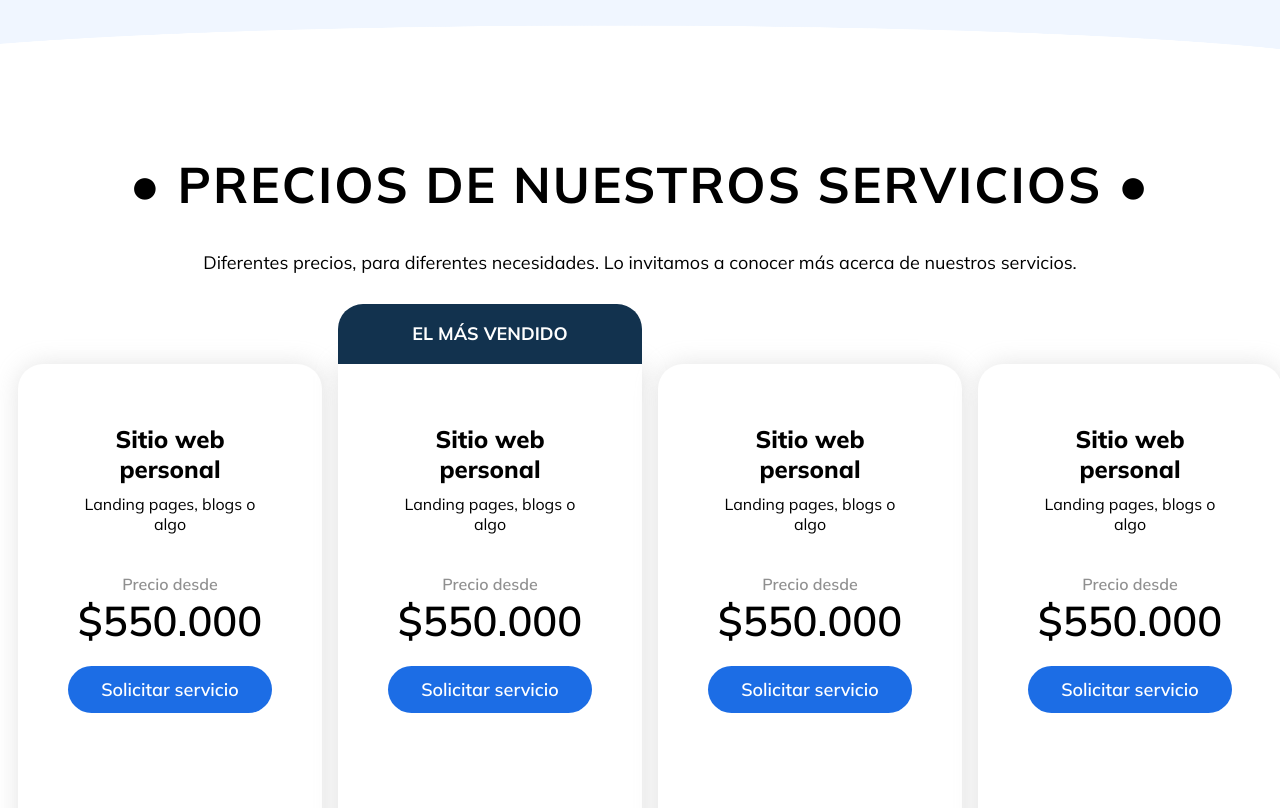
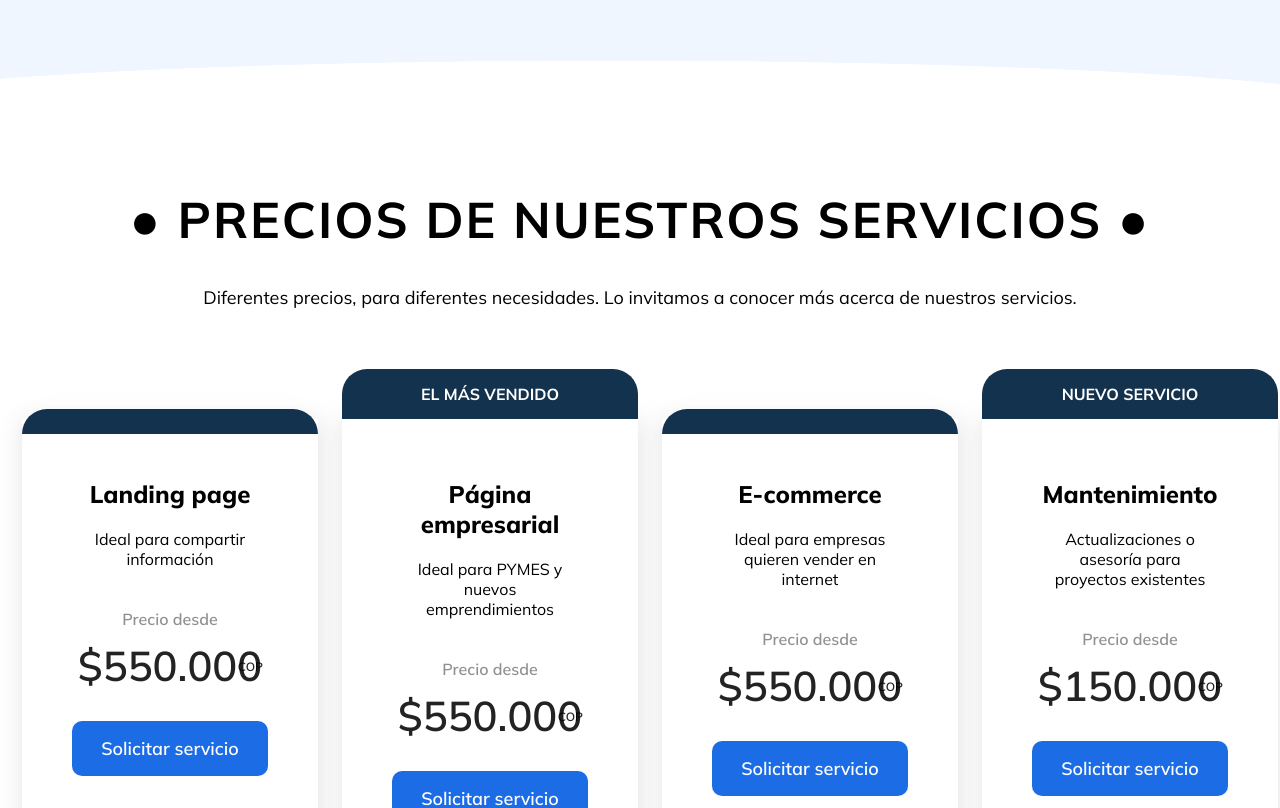
Before and after one commit to santiagobaronz/oasis-webcore, a PHP site: page / in a window 1280 px wide; the page is wider, and only the part inside the window is pictured. Shown: the part 4371-5179 px from the top of that part. Run offline with PHP 8.4, Linux system fonts and the light colour scheme.

Commit message:
[Diseño] Tabla de precios finalizadas

```diff
--- a/css/home/styles-home.css
+++ b/css/home/styles-home.css
@@ -117,7 +117,7 @@
     overflow: hidden;
 }
 
-.box-area2 li{
+.box-area2 > li{
     position: absolute;
     display: block;
     list-style: none;
@@ -129,7 +129,7 @@
     border-radius: 15px;
 }
 
-.box-area2 li:nth-child(1){
+.box-area2 > li:nth-child(1){
     left: 86%;
     width: 80px;
     height: 80px;
@@ -137,7 +137,7 @@
     animation-duration: 10s;
 }
 
-.box-area2 li:nth-child(2){
+.box-area2 > li:nth-child(2){
     left: 36%;
     width: 20px;
     height: 20px;
@@ -145,7 +145,7 @@
     animation-duration: 10s;
 }
 
-.box-area2 li:nth-child(3){
+.box-area2 > li:nth-child(3){
     left: 56%;
     width: 50px;
     height: 50px;
@@ -153,7 +153,7 @@
     animation-duration: 9s;
 }
 
-.box-area2 li:nth-child(4){
+.box-area2 > li:nth-child(4){
     left: 25%;
     width: 25px;
     height: 25px;
@@ -161,7 +161,7 @@
     animation-duration: 5s;
 }
 
-.box-area2 li:nth-child(5){
+.box-area2 > li:nth-child(5){
     left: 67%;
     width: 15px;
     height: 15px;
@@ -169,7 +169,7 @@
     animation-duration: 9s;
 }
 
-.box-area2 li:nth-child(6){
+.box-area2 > li:nth-child(6){
     left: 10%;
     width: 30px;
     height: 30px;
@@ -232,7 +232,7 @@
     font-weight: 400;
 }
 
-    .txt-section-1 .subtitle{
+.txt-section-1 .subtitle{
     font-size: 22px;
     color: #1a1b1e;
     font-weight: 400;
@@ -361,11 +361,6 @@
     transform: rotate(-2deg);
 }
 
-
-
-
-
-
 .box-info-home{
     width: 100%;
     border-radius: 15px;
@@ -515,17 +510,20 @@
 .info-prices p{
     text-align: center;
     font-size: 18px;
-    margin-bottom: 80px;
-}
-
+    margin-bottom: 100px;
+}
+
+.box-price{
+    padding: 0 12px;
+}
 
 .box-prices-unitary{
     position: relative;
     width: 100%;
-    height: 700px;
+    height: auto;
     margin: 10px;
     background-color: #fff;
-    border-radius: 25px;
+    border-radius: 0px 0px 25px 25px;
     box-shadow: 1px 1px 25px rgb(219, 219, 219, 0.8);
     padding: 20px;
     transition: 1s all;
@@ -538,16 +536,48 @@
 .box-recommended::before{
     position: absolute;
     width: 100%;
-    height: 60px;
+    height: 50px;
     background-color: #12324e;
     border-radius: 25px 25px 0 0;
     content: 'EL MÁS VENDIDO';
     text-align: center;
-    line-height: 60px;
-    font-size: 18px;
+    line-height: 50px;
+    font-size: 16px;
     font-weight: 700;
     color: #FFF;
-    top: -60px;
+    top: -50px;
+    left: 0;
+}
+
+.box-new-service::before{
+    position: absolute;
+    width: 100%;
+    height: 50px;
+    background-color: #12324e;
+    border-radius: 25px 25px 0 0;
+    content: 'NUEVO SERVICIO';
+    text-align: center;
+    line-height: 50px;
+    font-size: 16px;
+    font-weight: 700;
+    color: #FFF;
+    top: -50px;
+    left: 0;
+}
+
+.box-shadow::before{
+    position: absolute;
+    width: 100%;
+    height: 25px;
+    background-color: #12324e;
+    border-radius: 25px 25px 0 0;
+    content: '';
+    text-align: center;
+    line-height: 50px;
+    font-size: 16px;
+    font-weight: 700;
+    color: #FFF;
+    top: -10px;
     left: 0;
 }
 
@@ -563,7 +593,7 @@
 
 .box-price-title h2{
     font-weight: 800;
-    margin-bottom: 10px;
+    margin-bottom: 20px;
 }
 
 .box-price-section{
@@ -578,23 +608,77 @@
 
 .box-price-section p{
     font-size: 2.6em;
+    color: rgba(0, 0, 0, 0.862);
+    margin-top: 10px;
     font-weight: 600;
-    margin-bottom: 20px;
+    margin-bottom: 30px;
+    position: relative;
+}
+
+.box-price-section p::after{
+    content: 'COP';
+    font-size: 12px;
+    position: absolute;
+    top: 20px;
+    right: 5px;
 }
 
 .box-price-section button{
     width: 100%;
-    height: 47px;
+    height: 55px;
     background-color: #1c6de5;
     border: none;
-    border-radius: 100px;
+    border-radius: 10px;
     padding: 12px 20px;
     color: #fff;
     font-size: 18px;
     font-weight: 600;
     cursor: pointer;
-}
-
+    transition: 0.3s all;
+}
+
+.box-price-section button:hover{
+    background-color: #1e4f99;
+    transition: 0.3s all;
+}
+
+.features{
+    list-style: none;
+    text-align: left;
+    margin-top: 35px;
+    padding-bottom: 30px;
+}
+
+.features li{
+    margin-bottom: 12px;
+}
+
+.full-item::before{
+    padding-right: 20px;
+    width: 12px;
+    box-sizing: border-box;
+    display: inline-block;
+    margin-right: 5px;
+    content: url("../../assets/home/icons/check.svg");
+}
+
+.limited-item::before{
+    padding-right: 15px;
+    width: 12px;
+    box-sizing: border-box;
+    display: inline-block;
+    margin-right: 5px;
+    content: url("../../assets/home/check-limited.svg");
+}
+
+.no-service::before{
+    padding-right: 15px;
+    width: 12px;
+    box-sizing: border-box;
+    display: inline-block;
+    margin-right: 5px;
+    content: url("../../assets/home/no-service.svg");
+}
 
 
 /* Faq section*/
--- a/index.html
+++ b/index.html
@@ -160,58 +160,127 @@
                         <p>Diferentes precios, para diferentes necesidades. Lo invitamos a conocer más acerca de nuestros servicios.</p>
                     </div>
                     <div class="row">
-                        <div class="col-lg-3 col-md-3 col-sm-12 col-xs-12">
-                            <div class="box-prices-unitary">
+                        <div class="col-lg-3 col-md-3 col-sm-12 col-xs-12 box-price">
+                            <div class="box-prices-unitary box-shadow">
                                 <div class="box-price-title">
-                                    <h2>Sitio web personal</h2>
-                                    <p>Landing pages, blogs o algo</p>
+                                    <h2>Landing page</h2>
+                                    <p>Ideal para compartir información</p>
                                 </div>
                                 <div class="box-price-section">
                                     <span>Precio desde</span>
                                     <p>$550.000</p>
                                     <button>Solicitar servicio</button>
+                                    <ul class="features">
+                                        <li class="full-item"><strong>5</strong> secciones personalizadas</li>
+                                        <li class="full-item">Hosting <strong>incluido (1 año)</strong></li>
+                                        <li class="full-item"><strong>1GB</strong> de almacenamiento</li>
+                                        <li class="limited-item">Sin dominio <strong>incluido</strong></li>
+                                        <li class="limited-item">Correo <strong>corporativo</strong></li>
+                                        <li class="limited-item"><strong>1</strong> base de datos</li>
+                                        <li class="full-item">Ancho de banda <strong>ilimitado</strong></li>
+                                        <li class="full-item">Botones a <strong>redes sociales</strong></li>
+                                        <li class="full-item">Formulario de <strong>contacto</strong></li>
+                                        <li class="full-item">Galería de <strong>imágenes</strong></li>
+                                        <li class="full-item">Diseño <strong>responsive</strong></li>
+                                        <li class="limited-item">Optimización <strong>SEO</strong></li>
+                                        <li class="limited-item">Soporte vía <strong>chat 24/7</strong></li>
+                                        <li class="full-item"><strong>Garantía</strong> de compra</li>
+                                    </ul>
                                 </div>
                             </div>
                         </div>
 
-                        <div class="col-lg-3 col-md-3 col-sm-12 col-xs-12">
+                        <div class="col-lg-3 col-md-3 col-sm-12 col-xs-12 box-price">
                             <div class="box-prices-unitary box-recommended">
                                 <div class="box-price-title">
-                                    <h2>Sitio web personal</h2>
-                                    <p>Landing pages, blogs o algo</p>
+                                    <h2>Página empresarial</h2>
+                                    <p>Ideal para PYMES y nuevos emprendimientos</p>
                                 </div>
                                 <div class="box-price-section">
                                     <span>Precio desde</span>
                                     <p>$550.000</p>
                                     <button>Solicitar servicio</button>
+                                    <ul class="features">
+                                        <li class="full-item"><strong>15</strong> secciones personalizadas</li>
+                                        <li class="full-item">Hosting <strong>incluido (1 año)</strong></li>
+                                        <li class="limited-item"><strong>3GB</strong> de almacenamiento</li>
+                                        <li class="full-item">Dominio (.com) <strong>incluido</strong></li>
+                                        <li class="full-item">Sistema de <strong>administración</strong></li>
+                                        <li class="full-item">Correos <strong>corporativos</strong></li>
+                                        <li class="limited-item"><strong>2</strong> base de datos</li>
+                                        <li class="full-item">Ancho de banda <strong>ilimitado</strong></li>
+                                        <li class="full-item">Chat <strong>online</strong></li>
+                                        <li class="full-item">Botones a <strong>redes sociales</strong></li>
+                                        <li class="full-item"><strong>Capacitación</strong> con técnico</li>
+                                        <li class="full-item">Formulario de <strong>contacto</strong></li>
+                                        <li class="full-item">Galería de <strong>imágenes</strong></li>
+                                        <li class="full-item">Diseño <strong>responsive</strong></li>
+                                        <li class="limited-item">Aplicación <strong>móvil</strong></li>
+                                        <li class="limited-item">Optimización <strong>SEO</strong></li>
+                                        <li class="full-item">Soporte vía chat/llamada <strong>24/7</strong></li>
+                                        <li class="full-item"><strong>Garantía</strong> de compra</li>
+                                    </ul>
                                 </div>
                             </div>
                         </div>
 
 
-                        <div class="col-lg-3 col-md-3 col-sm-12 col-xs-12">
-                            <div class="box-prices-unitary">
+                        <div class="col-lg-3 col-md-3 col-sm-12 col-xs-12 box-price">
+                            <div class="box-prices-unitary box-shadow">
                                 <div class="box-price-title">
-                                    <h2>Sitio web personal</h2>
-                                    <p>Landing pages, blogs o algo</p>
+                                    <h2>E-commerce</h2>
+                                    <p>Ideal para empresas quieren vender en internet</p>
                                 </div>
                                 <div class="box-price-section">
                                     <span>Precio desde</span>
                                     <p>$550.000</p>
                                     <button>Solicitar servicio</button>
+                                    <ul class="features">
+                                        <li class="full-item">Secciones personalizadas <strong>ilimitadas</strong></li>
+                                        <li class="full-item">Hosting <strong>incluido (1 año)</strong></li>
+                                        <li class="full-item"><strong>8GB</strong> de almacenamiento</li>
+                                        <li class="full-item">Dominio (.com) <strong>incluido</strong></li>
+                                        <li class="full-item">Sistema de <strong>administración</strong></li>
+                                        <li class="full-item">Correos <strong>corporativos</strong></li>
+                                        <li class="full-item"><strong>3</strong> base de datos</li>
+                                        <li class="full-item">Ancho de banda <strong>ilimitado</strong></li>
+                                        <li class="full-item">Sistema de <strong>pagos</strong></li>
+                                        <li class="full-item">Chat online <strong>personalizado</strong></li>
+                                        <li class="full-item">Botones a <strong>redes sociales</strong></li>
+                                        <li class="full-item"><strong>Capacitación</strong> con técnico</li>
+                                        <li class="full-item">Formulario de <strong>contacto</strong></li>
+                                        <li class="full-item">Galería de <strong>imágenes</strong></li>
+                                        <li class="full-item">Diseño <strong>responsive</strong></li>
+                                        <li class="full-item">Aplicación <strong>móvil</strong></li>
+                                        <li class="full-item">Optimización <strong>SEO</strong></li>
+                                        <li class="full-item">Soporte vía chat/llamada <strong>24/7</strong></li>
+                                        <li class="full-item"><strong>Garantía</strong> de compra</li>
+                                    </ul>
                                 </div>
                             </div>
                         </div>
-                        <div class="col-lg-3 col-md-3 col-sm-12 col-xs-12">
-                            <div class="box-prices-unitary">
+                        <div class="col-lg-3 col-md-3 col-sm-12 col-xs-12 box-price">
+                            <div class="box-prices-unitary box-new-service">
                                 <div class="box-price-title">
-                                    <h2>Sitio web personal</h2>
-                                    <p>Landing pages, blogs o algo</p>
+                                    <h2>Mantenimiento</h2>
+                                    <p>Actualizaciones o asesoría para proyectos existentes</p>
                                 </div>
                                 <div class="box-price-section">
                                     <span>Precio desde</span>
-                                    <p>$550.000</p>
+                                    <p>$150.000</p>
                                     <button>Solicitar servicio</button>
+                                    <ul class="features">
+                                        <li class="full-item">Atención <strong>personalizada</strong></li>
+                                        <li class="full-item"><strong>Optimización</strong> de contenidos</li>
+                                        <li class="full-item">Optimización <strong>SEO</strong></li>
+                                        <li class="full-item"><strong>Actualización</strong> de diseño</li>
+                                        <li class="full-item">Mejora de <strong>velocidad</strong> de carga</li>
+                                        <li class="full-item"><strong>Actualización</strong> de Wordpress</li>
+                                        <li class="full-item">Renovación certificado <strong>SSL</strong></li>
+                                        <li class="full-item"><strong>Seguridad</strong> informática</li>
+                                        <li class="full-item">Soporte vía chat/llamada <strong>24/7</strong></li>
+                                        <li class="full-item"><strong>Garantía</strong> de compra</li>
+                                    </ul>
                                 </div>
                             </div>
                         </div>
@@ -459,7 +528,7 @@
         </div>
         <div class="final-info-footer">
             <div class="container-margin">
-                <p>&copy; Copyright 2021, Oasis Webcore, todos los derechos reservados.</p>
+                <p>&copy; Copyright 2022, Oasis Webcore, todos los derechos reservados.</p>
             </div>
         </div>
     </footer>
```
Also changed, not shown: assets/home/check-limited.svg (added), assets/home/no-service.svg (added).
